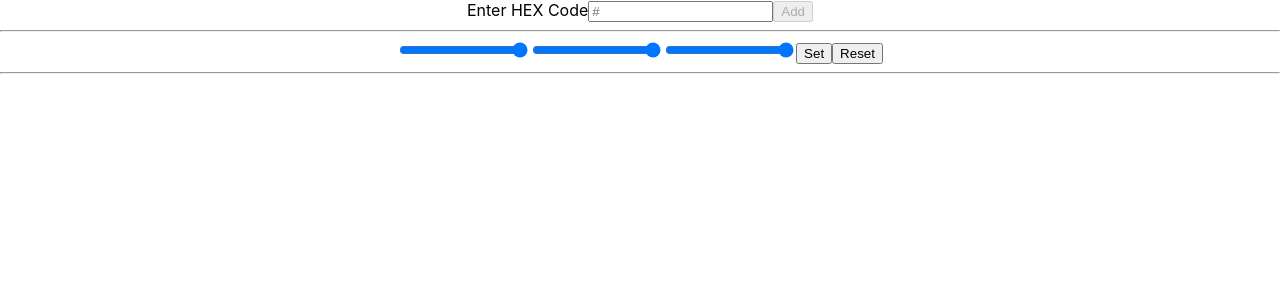
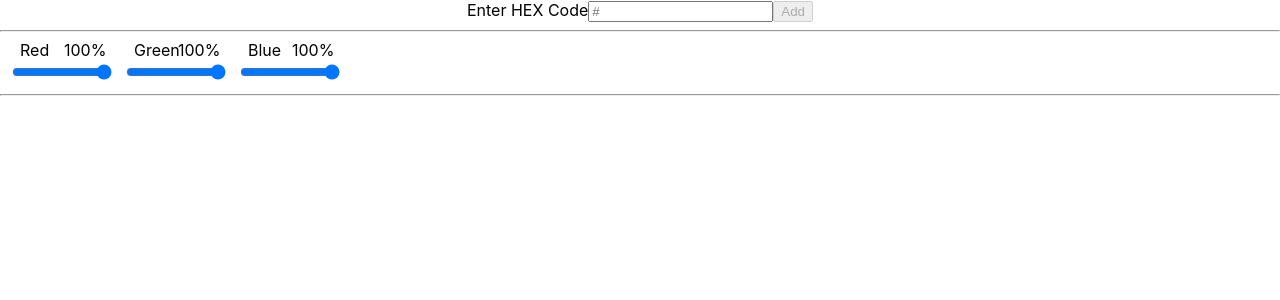
Before and after one commit to TymoteuszMH/React-Project, a React (Create React App) app: page / in a window 1280 px wide. Shown: the top 300 px of the page. Built offline with nearby package versions, Linux system fonts and the light colour scheme.

Commit message:
few visual changes
slowly building up filter scss

```diff
--- a/src/components/colors/colors.tsx
+++ b/src/components/colors/colors.tsx
@@ -1,4 +1,4 @@
-import React, { useState } from "react";
+import React from "react";
 import './colors.scss';
 import { IColorsProps, IOptions } from "../../interfaces/IColor";
 
--- /dev/null
+++ b/src/components/filter/filter.scss
@@ -0,0 +1,28 @@
+form{
+    align-items: center;
+    overflow: hidden
+}
+.data-filter-element{
+    max-width: 150px;
+    padding-left: 10px;
+    user-select: none;
+    float: left;
+    label{
+        float: left;
+        width: 40px;
+        margin-left: 10px;
+        text-align: start;
+    }
+    span{
+        float: right;
+        width: 40px;
+        margin-right: 10px;
+        text-align: end;
+    }
+    input{
+        clear: both;
+        width: 100px;
+        max-width: 100px;
+        height: 20px;
+    }
+}
--- a/src/components/filter/filter.tsx
+++ b/src/components/filter/filter.tsx
@@ -1,8 +1,16 @@
 import React from "react";
+import './filter.scss';
 import { EOptions, IFilterProps } from "../../interfaces/IFilter";
 import { IColor, IOptions } from "../../interfaces/IColor";
 
 class Filter extends React.Component<IFilterProps>{
+
+    multipliers: IOptions = {
+        r: 100,
+        g: 100,
+        b: 100,
+        s: 100
+    }
 
     defaultOptions:IOptions = {
         r: 255,
@@ -19,9 +27,9 @@ class Filter extends React.Component<IFilterProps>{
     }
 
     changeValue(type: EOptions, event: React.ChangeEvent<HTMLInputElement>){
-        console.log(this.props.colors)
         let filtredColors:IColor[] = [];
-        this.filteredOptions[type] = Math.round(this.defaultOptions.r * (parseInt(event.target.value)/100))
+        this.multipliers[type] = parseInt(event.target.value)
+        this.filteredOptions[type] = Math.round(this.defaultOptions.r * (this.multipliers[type]/100))
 
         this.props.colors.forEach((color)=>{
             if(this.filteredOptions.r>=color.rgb.r && this.filteredOptions.g>=color.rgb.g && this.filteredOptions.b>=color.rgb.b)
@@ -31,15 +39,15 @@ class Filter extends React.Component<IFilterProps>{
         this.props.setFilteredColors(filtredColors);
     }
 
-    handleOptions = (event: React.BaseSyntheticEvent) =>{
-        event.preventDefault();
-
-        //this.props.handleFilter()
-    }
-
     render(): React.ReactNode {
         return(
-            <form onSubmit={this.handleOptions}>
+            <form>
+                <div className="data-rgb-filter">
+                    <div className="data-filter-element">
+                        <div>
+                            <label>Red</label>
+                            <span>{this.multipliers.r}%</span>
+                        </div>
                         <input type="range"
                         min="0"
                         max="100"
@@ -48,6 +56,13 @@ class Filter extends React.Component<IFilterProps>{
                             this.changeValue(EOptions.r, e)}
                         }
                         />
+
+                    </div>
+                    <div className="data-filter-element">
+                        <div>
+                            <label>Green</label>
+                            <span>{this.multipliers.g}%</span>
+                        </div>
                         <input type="range"
                             min="0"
                             max="100"
@@ -56,6 +71,12 @@ class Filter extends React.Component<IFilterProps>{
                                 this.changeValue(EOptions.g, e)}
                             }
                         />
+                    </div>
+                    <div className="data-filter-element">
+                        <div>
+                            <label>Blue</label>
+                            <span>{this.multipliers.b}%</span>
+                        </div>
                         <input type="range"
                         min="0"
                         max="100"
@@ -64,6 +85,8 @@ class Filter extends React.Component<IFilterProps>{
                             this.changeValue(EOptions.b, e)}
                         }
                         />
+                    </div>
+                </div>
                 {/* <input type="range"
                 min="0"
                 max="100"
@@ -72,8 +95,6 @@ class Filter extends React.Component<IFilterProps>{
                     this.changeValue(EOptions.s, e)}
                 }
                 /> */}
-                <button type="submit">Set</button>
-                <button type="reset">Reset</button>
             </form>
         )
     }
```
Lines whose indentation alone changed are shown as unchanged.
